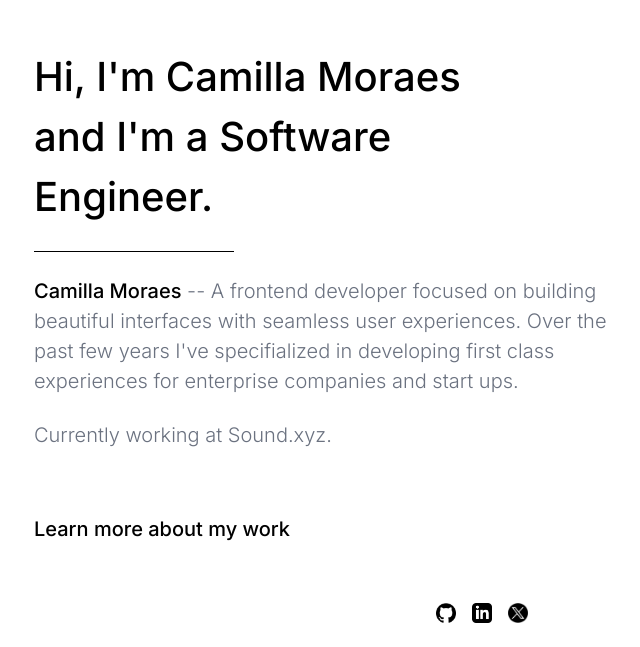
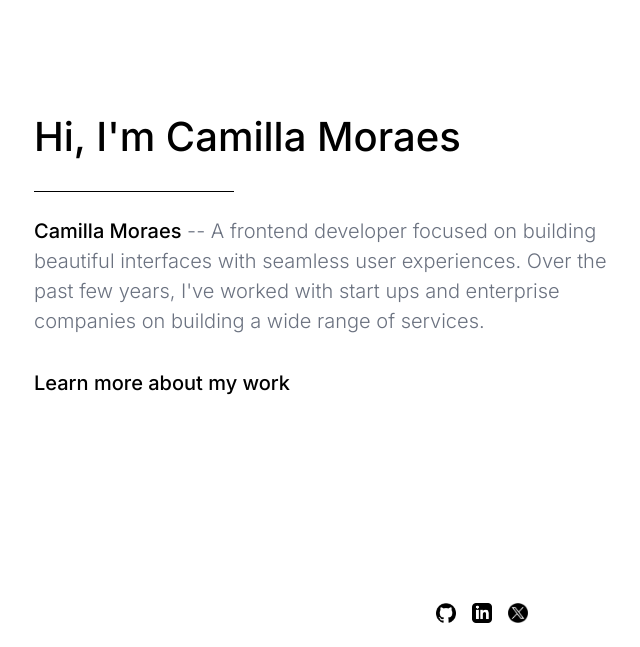
Before and after one commit to moraesc/camillamoraes, a Next.js app: page / in a window 1280 px wide. Shown: the part 153-800 px from the top of the page, without its empty margins (158-798 px from the left). Built offline with nearby package versions, Linux system fonts and the light colour scheme.

Commit message:
Website improvements

```diff
--- a/app/AIArtGalleryContent.tsx
+++ b/app/AIArtGalleryContent.tsx
@@ -12,9 +12,8 @@ export default function AIArtGalleryContent({
   onBackClick: () => void;
 }) {
   return (
-    <div className="flex flex-col w-full rounded-lg rounded-lg px-4 py-4 shadow-lg">
-      <div className="overflow-scroll">
-        <div className="flex gap-2 items-center mb-8 ">
+    <div className="flex flex-col w-full rounded-lg rounded-lg px-4 py-4 shadow-lg pb-6 mb-12 md:pb-12 md:mb-24">
+      <div className="flex gap-2 items-center mb-8">
         <BackButton onClick={onBackClick} />
         <div className="flex justify-between w-full items-center pr-2">
           <p className="text-gray-900 text-[20px] font-medium">
@@ -28,7 +27,6 @@ export default function AIArtGalleryContent({
               height={32}
             />
           </a>
-          </div>
         </div>
       </div>
       <p className="text-[14px] text-gray-600">
--- a/app/AboutPage.tsx
+++ b/app/AboutPage.tsx
@@ -10,23 +10,23 @@ export const AboutPage = () => {
       </p>
       <div className="w-[140px] md:w-[200px] h-[1px] bg-black mt-4"></div>
       <p className="text-[16px] md:text-[20px] mt-6 w-full md:w-[600px] leading-16">
-        <span className="font-medium text-black">Camilla Moraes</span>{" "}
         <span className="text-gray-500 font-light">
-          -- A frontend developer focused on building beautiful interfaces with
-          seamless user experiences. Over the past few years I&apos;ve
-          specifialized in developing first class experiences for enterprise
-          companies and start ups.
+          Over the past 4 years, I&apos;ve specialized in building frontends
+          using React, Typescript and NextJS and backends hosted on AWS. In
+          addition to web development, I&apos;ve become passionate about
+          building 3D designs and animations and creating AI generated art.
         </span>
         <br></br>
         <p className="text-gray-500 font-light mt-6">
-          A frontend developer focused on building beautiful interfaces with
-          seamless user experiences. Over the past few years I&apos;ve
-          specifialized in developing first class experiences for enterprise
-          companies and start ups.
+          I love building products with creative designs that have a profound
+          impact on my end users and am always looking for new ways to expand my
+          engineering skills in diverse areas.
         </p>
       </p>
-      <p className="text-[16px] md:text-[20px] mt-6 w-full md:w-[600px] leading-16 text-gray-500 font-light">
-        Currently working at Sound.xyz.
+      <p className="text-[16px] md:text-[20px] mt-8 w-full md:w-[600px] leading-16 text-gray-900 font-medium shimmer">
+        <a href="mailto:cmoraes1955@gmail.com">
+          Email me to connect and collaborate
+        </a>
       </p>
     </>
   );
--- a/app/Career.tsx
+++ b/app/Career.tsx
@@ -9,20 +9,20 @@ export const Career = () => {
   const [project, setProject] = useState<string | null>(null);
 
   return (
-    <div>
+    <div className="">
       {!project && (
         <div className="flex gap-6 md:gap-8 mb-8">
           <div onClick={() => setProject("sound")}>
             <WorkItem
               company="Sound.xyz"
-              description="Building a music NFT platform aimed to empower artists to own their music"
+              description="A music NFT platform empowering artists to own their music"
               timeline="Feb 2022 - Oct 2023"
             />
           </div>
           <div onClick={() => setProject("aws")}>
             <WorkItem
               company="Amazon Web Services"
-              description="Frontend and infrastructure focused developer building for customers on AWS."
+              description="Building frontend and infrastructure customer applications on AWS."
               timeline="July 2019 - Feb 2022"
             />
           </div>
--- a/app/Footer.tsx
+++ b/app/Footer.tsx
@@ -5,7 +5,7 @@ import React from "react";
 
 export const Footer = () => {
   return (
-    <div className="py-6 w-full bg-white flex justify-center gap-4">
+    <div className="py-4 md:py-6 w-full bg-white flex justify-center gap-4 px-4">
       <a href="https://github.com/moraesc" target="_blank">
         <Image
           src="/static/images/github.png"
--- a/app/Projects.tsx
+++ b/app/Projects.tsx
@@ -34,7 +34,7 @@ export const Projects = () => {
           <div>
             <WorkItem
               company="MIM Art Gallery"
-              description="An apartment art gallery in NYC that curates art from a variety of artists."
+              description="An apartment art gallery in NYC that curates art from a variety of artists"
               timeline="COMING SOON"
             />
           </div>
--- a/app/Skills.tsx
+++ b/app/Skills.tsx
@@ -22,12 +22,14 @@ export const Skills = () => {
           <Skill title="CSS" />
           <Skill title="Typescript" />
           <Skill title="Python" />
+          <Skill title="GraphQL" />
         </div>
       </div>
       <div>
         <p className="text-[16px] md:text-[20px] mb-2">AWS</p>
         <div className="grid grid-cols-3 lg:grid-cols-4 gap-4">
           <Skill title="Lambda" />
+          <Skill title="DynamoDB" />
           <Skill title="S3" />
           <Skill title="CloudFormation" />
           <Skill title="Amplify" />
--- a/app/SplineContent.tsx
+++ b/app/SplineContent.tsx
@@ -11,8 +11,7 @@ export default function SplineContent({
   onBackClick: () => void;
 }) {
   return (
-    <div className="margin-auto justify-center flex flex-col w-full rounded-lg rounded-lg px-4 py-4 shadow-lg h-[100vh]">
-      <div className="overflow-scroll pb-[100px]">
+    <div className="flex flex-col w-full rounded-lg rounded-lg px-4 py-4 shadow-lg pb-6 mb-20 md:pb-12 md:mb-24">
       <div className="flex gap-2 items-center mb-8">
         <BackButton onClick={onBackClick} />
         <p className="text-gray-900 text-[20px] font-medium">
@@ -63,6 +62,5 @@ export default function SplineContent({
         <Spline scene="https://prod.spline.design/tlPXuUkYtzceRU5n/scene.splinecode" />
       </div>
     </div>
-    </div>
   );
 }
--- a/app/page.tsx
+++ b/app/page.tsx
@@ -15,26 +15,23 @@ export default function Landing() {
   const [tab, setTab] = useState<string>("career");
 
   return (
-    <div className="relative px-6 md:px-[15%] mt-24 md:mt-[200px] w-full">
+    <div className="relative px-6 md:px-[15%] mt-32 md:mt-[260px] w-full">
       <div>
         <p className="text-[26px] md:text-[40px] font-medium w-[250px] md:w-[450px] text-blue">
-          Hi, I&apos;m Camilla Moraes and I&apos;m a Software Engineer.
+          Hi, I&apos;m Camilla Moraes
         </p>
         <div className="w-[150px] md:w-[200px] h-[1px] bg-black mt-6"></div>
         <p className="text-[18px] md:text-[20px] mt-6 w-full md:w-[600px] leading-16">
           <span className="font-medium text-black">Camilla Moraes</span>{" "}
           <span className="text-gray-500 font-light">
             -- A frontend developer focused on building beautiful interfaces
-            with seamless user experiences. Over the past few years I&apos;ve
-            specifialized in developing first class experiences for enterprise
-            companies and start ups.
+            with seamless user experiences. Over the past few years, I&apos;ve
+            worked with start ups and enterprise companies on building a wide
+            range of services.
           </span>
         </p>
-        <p className="text-[18px] md:text-[20px] mt-6 md:w-[600px] leading-16 text-gray-500 font-light">
-          Currently working at Sound.xyz.
-        </p>
         <p
-          className="text-[18px] md:text-[20px] mt-16 md:w-[600px] cursor-pointer"
+          className="text-[18px] md:text-[20px] mt-8 md:w-[600px] cursor-pointer"
           onClick={() => {
             ref.current?.scrollIntoView({ behavior: "smooth" });
           }}
@@ -101,7 +98,7 @@ export default function Landing() {
           {tab === "about" && <AboutPage />}
         </div>
       </div>
-      <div className="sticky bottom-0">
+      <div className="fixed bottom-0 right-0 left-0 w-full">
         <Footer />
       </div>
     </div>
```
Also changed, not shown: app/SoundContent.tsx (+15 -21 lines), app/WavesContent.tsx (+4 -6 lines). Lines whose indentation alone changed are shown as unchanged.
